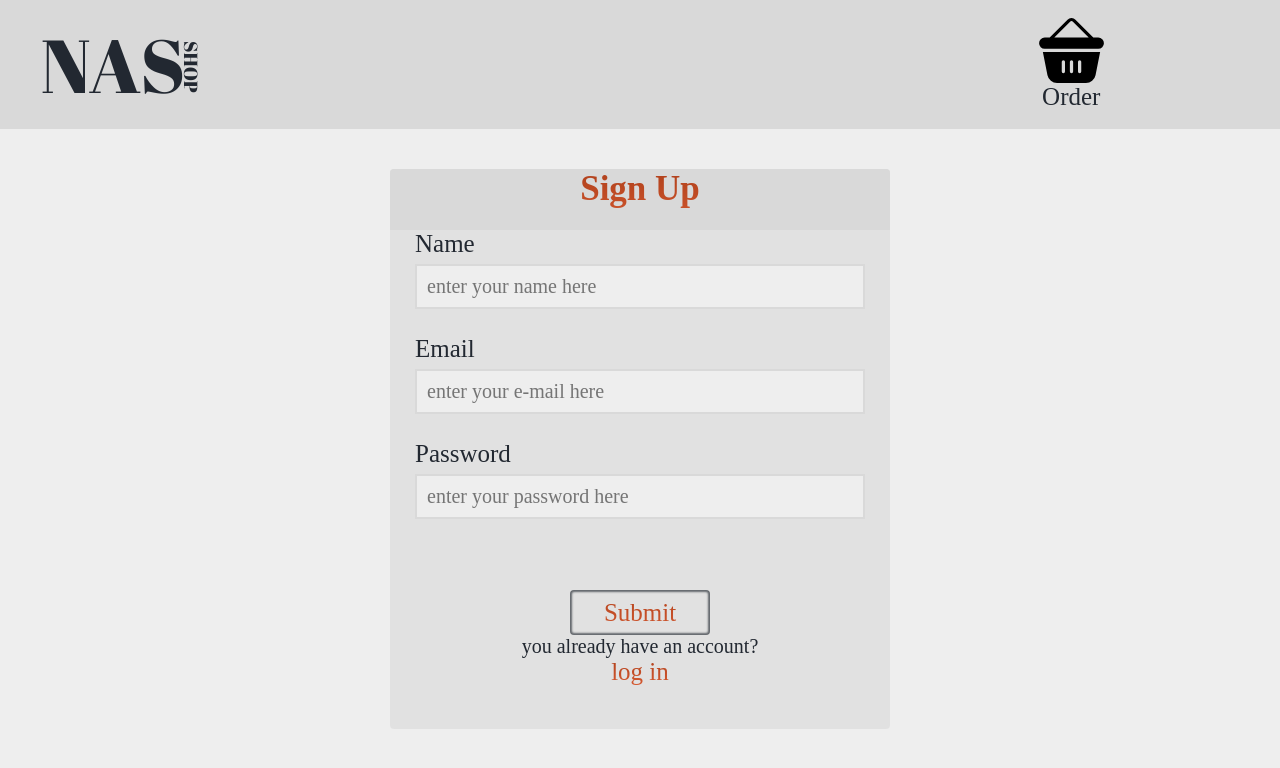
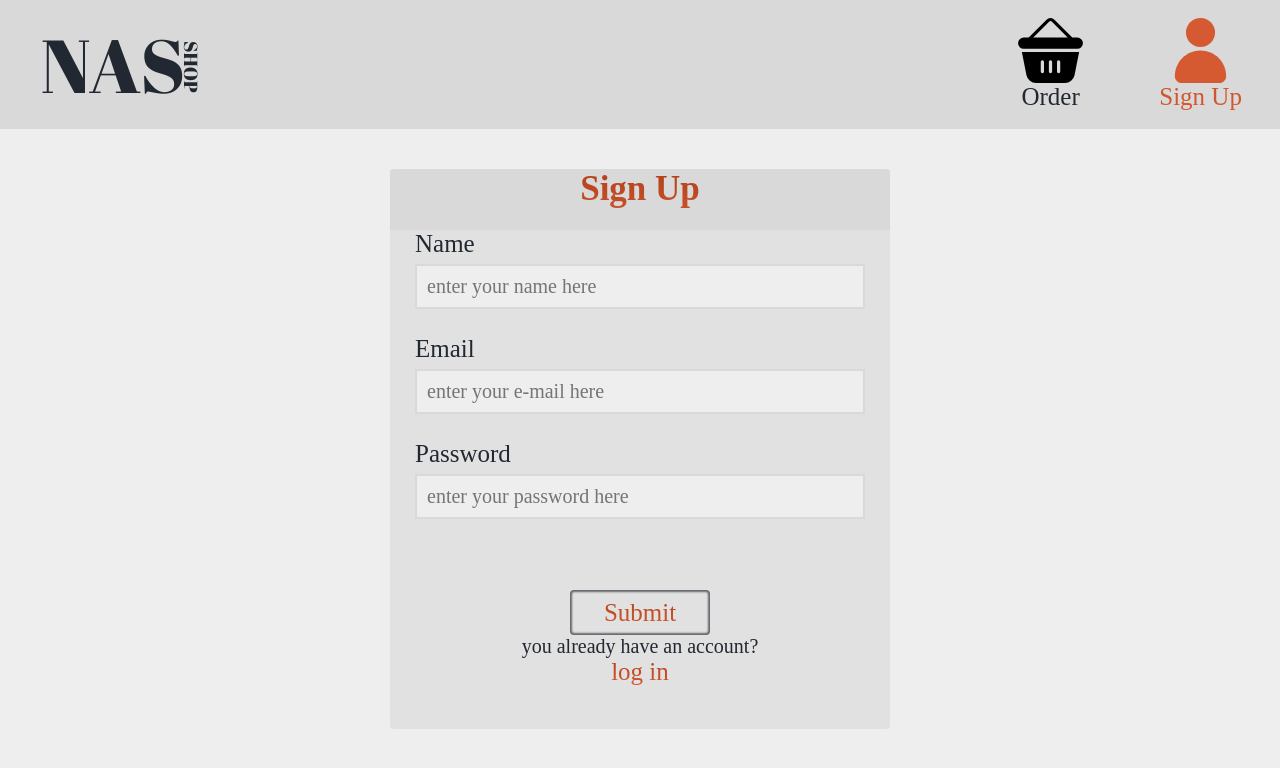
Before and after one commit to Taps73r/OnlineShop, a Next.js app: page /registration in a window 1280 px wide. Shown: the top 768 px of the page. Built offline with nearby package versions, Linux system fonts and the light colour scheme; a web font is replaced by a local one.

Commit message:
clear code and add props

```diff
--- a/src/components/Registration/RegistrationPage/RegistrationPage.tsx
+++ b/src/components/Registration/RegistrationPage/RegistrationPage.tsx
@@ -16,8 +16,6 @@ import { useAuthMutation } from "@/hooks/useAuthMutation";
 import { useRegisterMutation } from "@/hooks/useRegisterMutation";
 
 import { ROUTES } from "@/routes/routes";
-
-import { error } from "console";
 
 export function RegistrationPage() {
     const [isLogin, setIsLogin] = useState<boolean>(false);
@@ -56,7 +54,7 @@ export function RegistrationPage() {
 
     return (
         <div className="registration-page">
-            <Header />
+            <Header loginPage={true} />
             <div className="registration-page__form-position">
                 {isLogin ? (
                     <>
```
